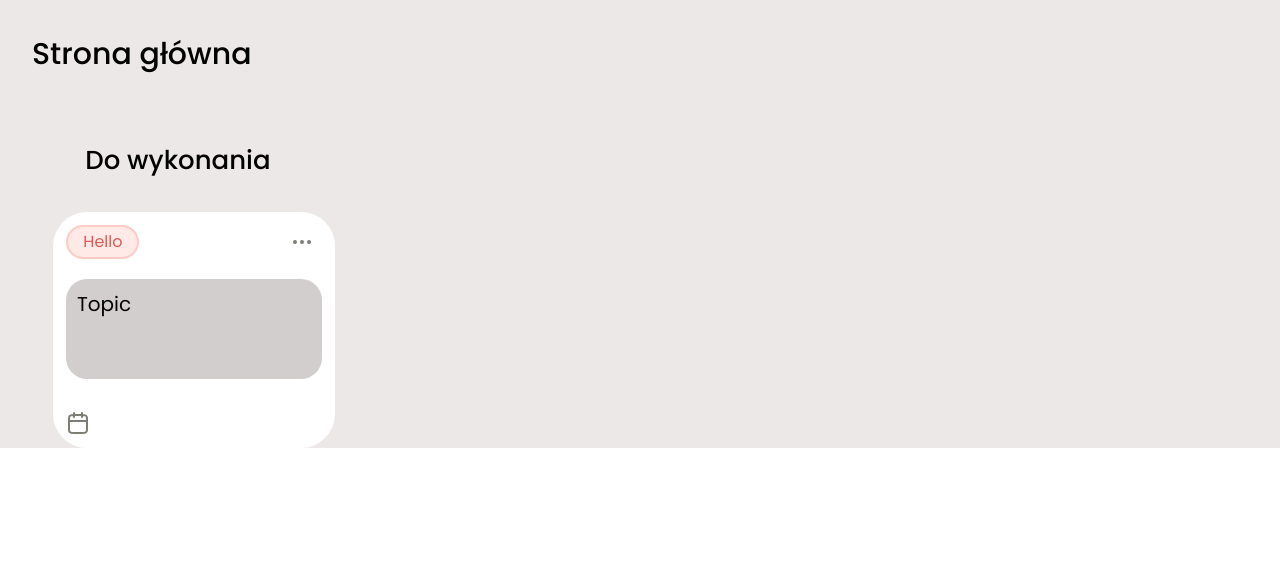
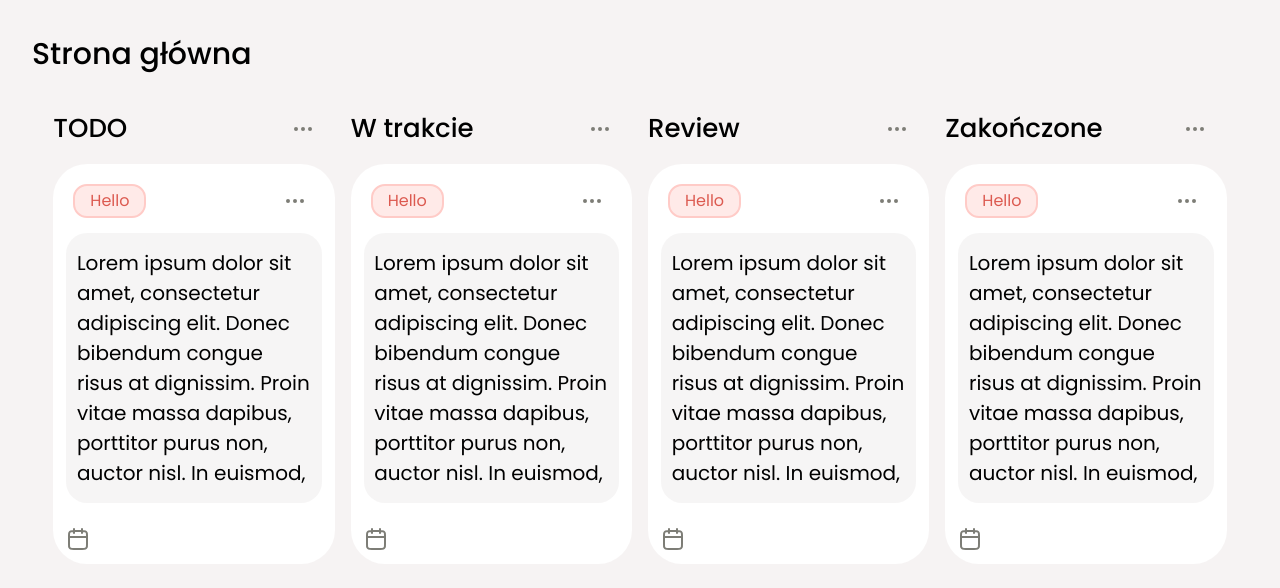
Before and after one commit to Tnovyloo/Internet-Technologies, a Next.js app in the folder frontend/task-management-frontend/: page / in a window 1280 px wide. Shown: the top 588 px of the page. Built offline with nearby package versions, Linux system fonts and the light colour scheme.

Commit message:
Improving css, by animations

```diff
--- a/frontend/task-management-frontend/src/app/components/card.jsx
+++ b/frontend/task-management-frontend/src/app/components/card.jsx
@@ -1,31 +1,40 @@
 
 
-export default function Card() {
+export default function Card(props) {
 
   return(
-    <div>
-      <p className={`p-8 text-[22px] md:text-[26px] text-black font-[500]`}>Do wykonania</p>
+    <div className="">
+      <div className={`flex flex-row justify-between mb-4`}>
+        <p className={`text-[22px] md:text-[26px] text-black font-[500] text-left w-full`}>{props.title}</p>
+        <div className={`my-auto mr-5`}>
+          <svg className={`stroke-gray-200`} width="24" height="24" viewBox="0 0 24 24" fill="none" xmlns="http://www.w3.org/2000/svg">
+            <path d="M12 13C12.5523 13 13 12.5523 13 12C13 11.4477 12.5523 11 12 11C11.4477 11 11 11.4477 11 12C11 12.5523 11.4477 13 12 13Z" strokeWidth="2" strokeLinecap="round" strokeLinejoin="round"/>
+            <path d="M19 13C19.5523 13 20 12.5523 20 12C20 11.4477 19.5523 11 19 11C18.4477 11 18 11.4477 18 12C18 12.5523 18.4477 13 19 13Z" strokeWidth="2" strokeLinecap="round" strokeLinejoin="round"/>
+            <path d="M5 13C5.55228 13 6 12.5523 6 12C6 11.4477 5.55228 11 5 11C4.44772 11 4 11.4477 4 12C4 12.5523 4.44772 13 5 13Z" strokeWidth="2" strokeLinecap="round" strokeLinejoin="round"/>
+          </svg>
+        </div>
+      </div>
 
       <div className={`bg-white rounded-[34px] w-full flex flex-col justify-between`}>
         {/* Content */}
 
         {/* Head of card with name tag */}
-        <div className={`flex flex-row mt-[13px] mx-[13px] justify-between`}>
-          <div className={`rounded-[21px] bg-accentColor-100 border-accentColor-200 border-[2px]`}>
+        <div className={`flex flex-row mt-[20px] mx-[20px] justify-between skeleton-50`}>
+          <div className={`rounded-[14px] bg-accentColor-100 border-accentColor-200 border-[2px]`}>
             <p className={`px-[15px] py-[3px] text-accentColor-400`}>Hello</p>
           </div>
           <div className={`my-auto mr-2`}>
             <svg className={`stroke-gray-200`} width="24" height="24" viewBox="0 0 24 24" fill="none" xmlns="http://www.w3.org/2000/svg">
-            <path d="M12 13C12.5523 13 13 12.5523 13 12C13 11.4477 12.5523 11 12 11C11.4477 11 11 11.4477 11 12C11 12.5523 11.4477 13 12 13Z" strokeWidth="2" strokeLinecap="round" strokeLinejoin="round"/>
-            <path d="M19 13C19.5523 13 20 12.5523 20 12C20 11.4477 19.5523 11 19 11C18.4477 11 18 11.4477 18 12C18 12.5523 18.4477 13 19 13Z" strokeWidth="2" strokeLinecap="round" strokeLinejoin="round"/>
-            <path d="M5 13C5.55228 13 6 12.5523 6 12C6 11.4477 5.55228 11 5 11C4.44772 11 4 11.4477 4 12C4 12.5523 4.44772 13 5 13Z" strokeWidth="2" strokeLinecap="round" strokeLinejoin="round"/>
+              <path d="M12 13C12.5523 13 13 12.5523 13 12C13 11.4477 12.5523 11 12 11C11.4477 11 11 11.4477 11 12C11 12.5523 11.4477 13 12 13Z" strokeWidth="2" strokeLinecap="round" strokeLinejoin="round"/>
+              <path d="M19 13C19.5523 13 20 12.5523 20 12C20 11.4477 19.5523 11 19 11C18.4477 11 18 11.4477 18 12C18 12.5523 18.4477 13 19 13Z" strokeWidth="2" strokeLinecap="round" strokeLinejoin="round"/>
+              <path d="M5 13C5.55228 13 6 12.5523 6 12C6 11.4477 5.55228 11 5 11C4.44772 11 4 11.4477 4 12C4 12.5523 4.44772 13 5 13Z" strokeWidth="2" strokeLinecap="round" strokeLinejoin="round"/>
             </svg>
           </div>
         </div>
 
         {/* Message */}
-        <div className={`h-11/12 min-h-[100px] bg-neutralGray-200/50 mt-[20px] mx-[13px] rounded-[21px] mb-8`}>
-          <p className={`text-[18px] md:text-[20px] w-11/12 mx-auto mt-[10px]`}>Topic</p>
+        <div className={`h-11/12 min-h-[100px] bg-neutralGray-200/10 mt-[15px] mx-[13px] rounded-[21px] mb-[1.5em] skeleton`}>
+          <p className={`text-[18px] md:text-[20px] w-11/12 mx-auto mt-[0.75em] mb-[0.75em]`}>Lorem ipsum dolor sit amet, consectetur adipiscing elit. Donec bibendum congue risus at dignissim. Proin vitae massa dapibus, porttitor purus non, auctor nisl. In euismod,</p>
         </div>
 
         {/* Footer of card */}
--- a/frontend/task-management-frontend/src/app/globals.css
+++ b/frontend/task-management-frontend/src/app/globals.css
@@ -1,3 +1,43 @@
 @tailwind base;
 @tailwind components;
 @tailwind utilities;
+
+@keyframes fadeInUp {
+    from {
+      opacity: 0;
+      transform: translateY(20%);
+    }
+
+    to {
+      opacity: 1;
+      transform: translateY(0);
+    }
+}
+
+.skeleton-25 {
+    animation: fadeInUp 0.25s;
+}
+
+.skeleton-50 {
+    animation: fadeInUp 0.5s;
+}
+
+.skeleton-75 {
+    animation: fadeInUp 0.75s;
+}
+
+.skeleton {
+    animation: fadeInUp 1s;
+}
+
+.skeleton-200 {
+    animation: fadeInUp 2s;
+}
+
+.skeleton-250 {
+    animation: fadeInUp 2.5s;
+}
+
+.skeleton-300 {
+    animation: fadeInUp 3s;
+}
--- a/frontend/task-management-frontend/src/app/page.js
+++ b/frontend/task-management-frontend/src/app/page.js
@@ -1,9 +1,14 @@
 import Image from "next/image";
 import Card from "./components/card";
+import Head from "next/head";
 
 export default function Home() {
   return (
-    <div className="bg-neutralGray-300">
+    <div className="bg-neutralGray-300/50 min-h-[1200px]">
+      <Head>
+        <title>Menadżer zadań</title>
+        <meta property="og:title" content="Menadżer zadań na twoją miarę"/>
+      </Head>
       <div className="w-11/12 h-full">
         {/* Head text */}
         <div className={`w-full`}>
@@ -11,11 +16,14 @@ export default function Home() {
         </div>
       </div>
 
-      <div className={`w-11/12 grid overflow-auto grid-cols-1 md:grid-cols-4 mx-auto gap-4`}>
+      <div className={`w-11/12 grid overflow-auto grid-cols-1 md:grid-cols-4 mx-auto gap-4 skeleton-75`}>
 
         {/* Columns */}
         {/* TODO fetch it from backend and send proper card data to show it to user. */}
-        <Card/>
+        <Card title={`TODO`}/>
+        <Card title={`W trakcie`}/>
+        <Card title={`Review`}/>
+        <Card title={`Zakończone`}/>
 
       </div>
 
```
